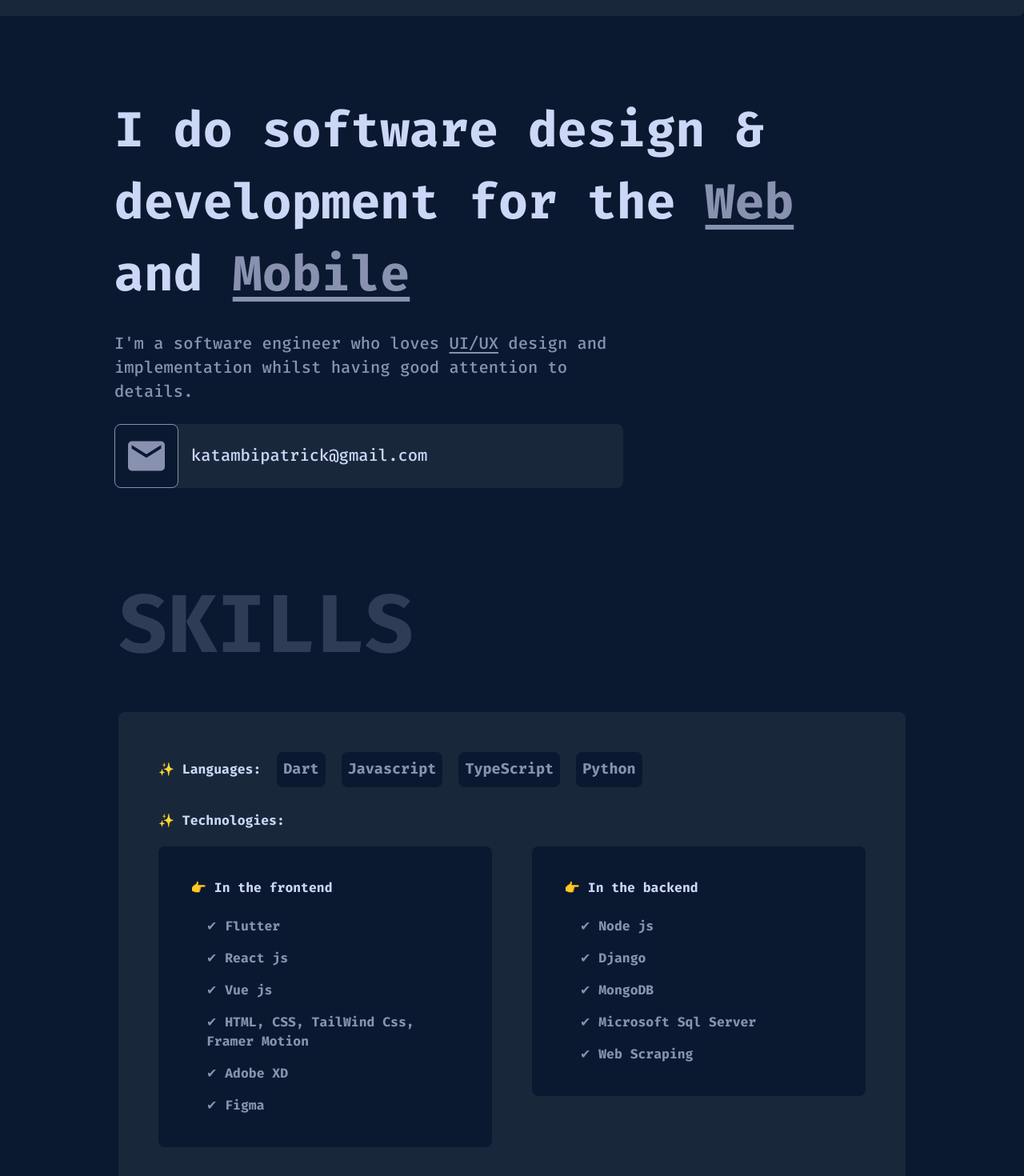
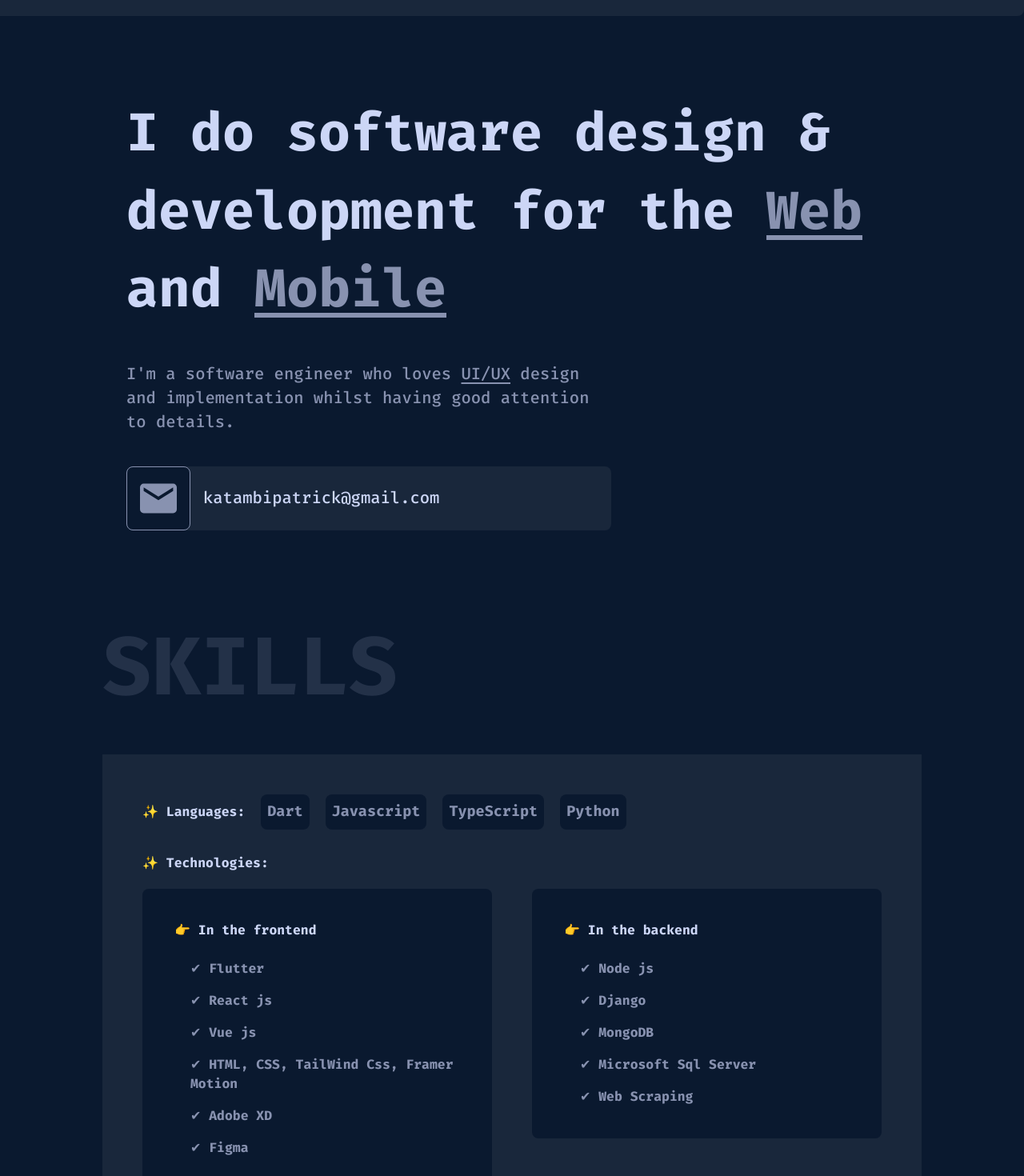
Before and after one commit to patrick-katambi/04-react-portfolio_website_v1, a React (Create React App) app: page / in a window 1280 px wide. Shown: the part 160-1630 px from the top of the page at 80% size. Built offline with nearby package versions, Linux system fonts and the light colour scheme.

Commit message:
ui refinements in skills and whoami section

```diff
--- a/src/compoents/section_title.jsx
+++ b/src/compoents/section_title.jsx
@@ -6,7 +6,7 @@ function SectionTitle({ title }) {
       initial={{ x: "-100vw" }}
       animate={{ x: 0 }}
       transition={{ type: "spring", duration: 0.7, delay: 2.8 }}
-      className="mb-[10px] text-accent text-[100px] font-codeBold opacity-30"
+      className="mb-[10px] ml-[30px] laptop:ml-0 text-accent text-[100px] font-codeBold opacity-20"
     >
       <h1>{title}</h1>
     </motion.div>
--- a/src/modules/skills/components/components/technologies.jsx
+++ b/src/modules/skills/components/components/technologies.jsx
@@ -2,7 +2,7 @@ function Technologies() {
   return (
     <>
       <p className="mt-[30px]">✨ Technologies:</p>
-      <div className="w-full mt-[20px] flex flex-col laptop:flex-row justify-between items-start gap-x-[50px] gap-y-[20px] laptop:gap-y-[50px]">
+      <div className="w-full mt-[20px] flex flex-col laptop:flex-row justify-between items-start gap-x-[50px] gap-y-[30px] laptop:gap-y-[50px]">
         <Frontend />
         <Backend />
       </div>
--- a/src/modules/skills/components/skills_list.jsx
+++ b/src/modules/skills/components/skills_list.jsx
@@ -9,10 +9,10 @@ function SkillsList() {
       initial={{ x: "-100vw" }}
       animate={{ x: 0 }}
       transition={{ type: "spring", duration: 0.7, delay: 2.7 }}
-      className="w-full mx-auto px-[20px] laptop:w-[80%] latop:ml-[10%] mt-[100px] mb-[100px] flex flex-col text-secondary font-codeBold"
+      className="w-full mx-auto px-[0] laptop:w-[80%] latop:ml-[10%] mt-[100px] mb-[100px] flex flex-col text-secondary font-codeBold"
     >
       <SectionTitle title={"SKILLS"} />
-      <motion.div className="p-5 laptop:p-[50px] mt-[20px] bg-offset rounded-lg flex flex-col items-start">
+      <motion.div className="p-[30px] laptop:p-[50px] mt-[20px] bg-offset flex flex-col items-start">
         <ProgrammingLanguages />
         <Technologies />
       </motion.div>
--- a/src/modules/who_am_i/index.jsx
+++ b/src/modules/who_am_i/index.jsx
@@ -13,7 +13,7 @@ function WhoAmI() {
         <MainText />
         <div className="tablet:w-[65%] font-codeMedium text-[15px] text-accent">
           <QuickInfo />
-          <div className="mobile:px-[15px] py-0 laptopL:w-[60%]">
+          <div className="mobile:px-[30px] py-0 laptopL:w-[60%]">
             <EmailSection />
           </div>
         </div>
@@ -26,7 +26,7 @@ export default WhoAmI;
 
 function MainText() {
   return (
-    <div className="mobile:text-[30px] mobile:px-[15px]  laptop:text-[60px] laptopL:text-[75px]">
+    <div className="mobile:text-[37px] mobile:px-[30px]  laptop:text-[65px] laptopL:text-[75px]">
       <h1>
         I do software design & development for the{" "}
         <motion.div
@@ -51,7 +51,7 @@ function MainText() {
 
 function QuickInfo() {
   return (
-    <div className="my-[40px] mobile:my-[10px] mobile:text-[16px] mobile:p-[15px] laptop:text-[20px] laptopL:text-[30px]">
+    <div className="my-[40px] mobile:my-[10px] mobile:text-[16px] mobile:p-[30px] laptop:text-[20px] laptopL:text-[30px]">
       <p>
         I'm a software engineer who loves{" "}
         <motion.div
--- a/tailwind.config.js
+++ b/tailwind.config.js
@@ -14,7 +14,7 @@ module.exports = {
       accent: "#8892B0",
     },
     screens: {
-      'mobile': '320px',
+      'mobile': '300px',
       'tablet': '640px',
       'laptop': '1024px',
       'laptopL': '1440px',
```
